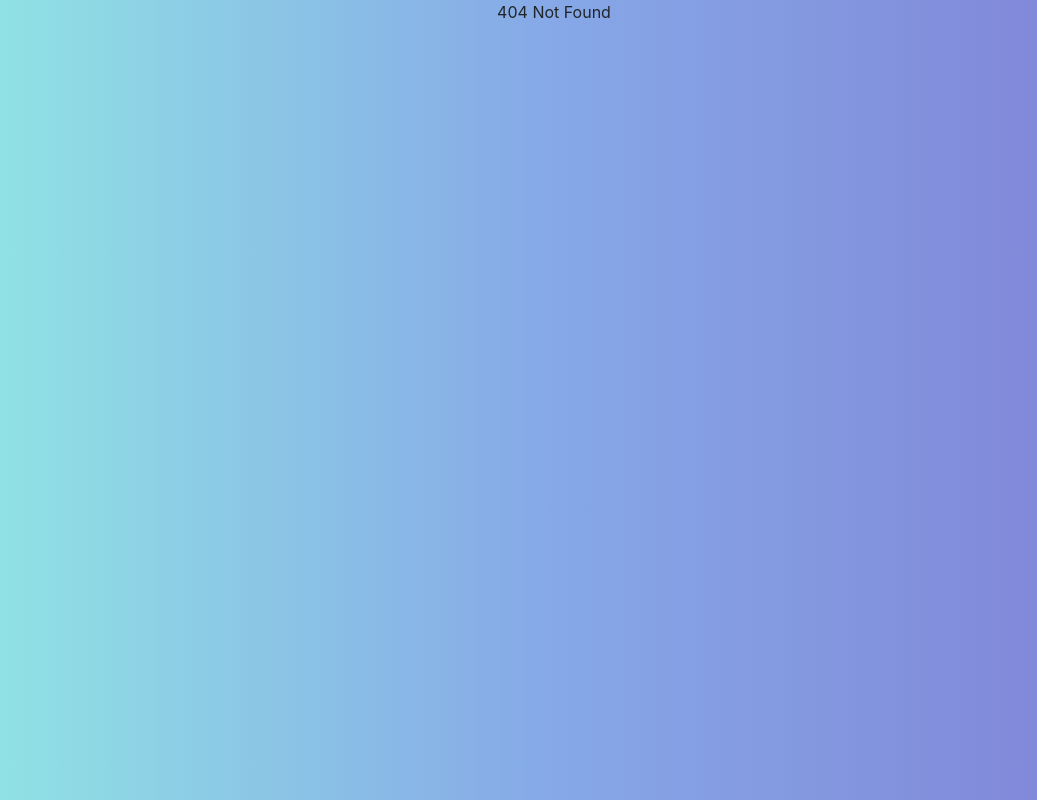
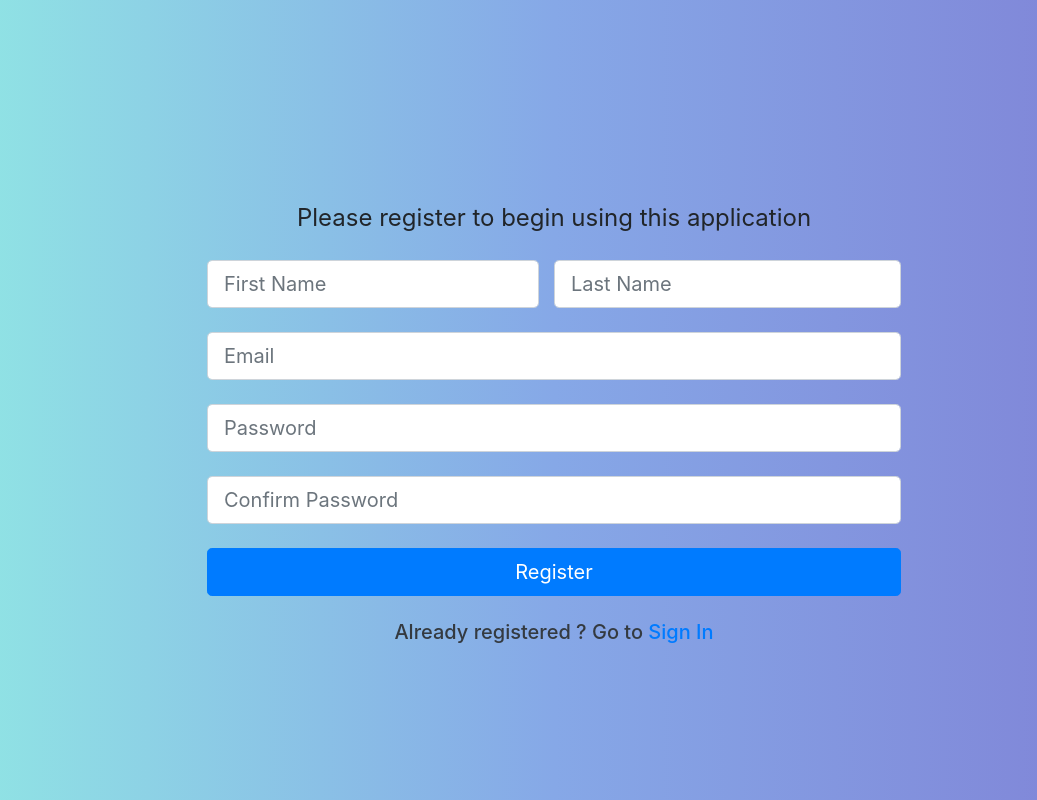
Before and after one commit to mayur256/chat, a React (Create React App) app in the folder client/: page /#/register in a window 1280 px wide. Before the commit this address had no page. Shown: the whole page, without its empty margins (86-1123 px from the left). Built offline with nearby package versions, Linux system fonts and the light colour scheme; sample sign-in values are in the browser's storage.

Commit message:
[feature]: Created UI for Regsiter Page

```diff
--- a/client/src/App.css
+++ b/client/src/App.css
@@ -227,7 +227,7 @@ body,html{
   cursor: pointer;
 }
 
-.login-form {
+.login-form, .signup-form {
   height: 50vh;
   margin: 25vh 0 0 0;
 }
--- a/client/src/components/layouts/Home.tsx
+++ b/client/src/components/layouts/Home.tsx
@@ -12,7 +12,7 @@ import MessageArea from "./MessageArea";
 import { ContactThreadType, MessageType } from '../types';
 
 // Utilities
-import { delay } from "../../utilities/Common";
+// import { delay } from "../../utilities/Common";
 import { mockedContactThread } from "../../utilities/mocks";
 
 // Types definitions for socket.io
--- a/client/src/components/layouts/Login.tsx
+++ b/client/src/components/layouts/Login.tsx
@@ -7,11 +7,11 @@ import { Link } from "react-router-dom";
 // Atoms / Molecules components
 import Input from "../atoms/Input";
 import Button from "../atoms/Button";
+import FormControl from "../molecules/FormControl";
+import Checkbox from "../molecules/Checkbox";
 
 // Utilities
 import { login } from "../../utilities/Common";
-import FormControl from "../molecules/FormControl";
-import Checkbox from "../molecules/Checkbox";
 
 // Component Definition
 const Login = (): ReactElement => {
--- /dev/null
+++ b/client/src/components/layouts/Register.tsx
@@ -0,0 +1,92 @@
+// Top level imports
+import { ReactElement } from "react";
+
+// react - router
+import { Link } from "react-router-dom";
+
+// Atoms / Molecules components
+import Input from "../atoms/Input";
+import Button from "../atoms/Button";
+import FormControl from "../molecules/FormControl";
+
+// Component definition
+const Register = (): ReactElement => {
+    return (
+        <form className="signup-form">
+            <legend className="mb-4 text-center">Please register to begin using this application</legend>
+
+            {/** Name Section */}
+            <div className="row">
+                <div className="col-xs-12 col-md-6">
+                    <FormControl className="form-floating mb-4">
+                        <Input
+                            id="first-name"
+                            name="firstName"
+                            placeholder="First Name"
+                            className="form-control form-control-lg"
+                        />
+                    </FormControl>
+                </div>
+
+                <div>
+                    <FormControl className="form-floating mb-4">
+                        <Input
+                            id="last-name"
+                            name="lastName"
+                            placeholder="Last Name"
+                            className="form-control form-control-lg"
+                        />
+                    </FormControl>
+                </div>
+            </div>
+
+            {/** Username / Email */}
+            <FormControl className="form-floating mb-4">
+                <Input
+                    id="email"
+                    type="email"
+                    name="email"
+                    placeholder="Email"
+                    className="form-control form-control-lg"
+                />
+            </FormControl>
+
+            {/** Password field */}
+            <FormControl className="form-floating mb-4">
+                <Input
+                    id="password"
+                    type="password"
+                    name="password"
+                    placeholder="Password"
+                    className="form-control form-control-lg"
+                />
+            </FormControl>
+
+            {/** Confirm Password field */}
+            <FormControl className="form-floating mb-4">
+                <Input
+                    id="confirm-password"
+                    type="password"
+                    name="confirmPassword"
+                    placeholder="Confirm Password"
+                    className="form-control form-control-lg"
+                />
+            </FormControl>
+
+            {/** Submit */}
+            <Button
+                block
+                size="lg"
+            >
+                Register
+            </Button>
+
+            <div className="mt-4 mb-4 text-dark text-center">
+                <h5>Already registered ?
+                Go to <Link to="/login">Sign In</Link></h5>
+            </div>
+        </form>
+    );
+}
+
+export default Register;
--- a/client/src/router/AppRouter.tsx
+++ b/client/src/router/AppRouter.tsx
@@ -14,6 +14,7 @@ import { isLoggedIn } from "../utilities/Common";
 // Layouts
 const Login = React.lazy((): Promise<{ default: ComponentType }> => import('../components/layouts/Login'));
 const Home = React.lazy((): Promise<{ default: ComponentType }> => import('../components/layouts/Home'));
+const Register = React.lazy((): Promise<{ default: ComponentType }> => import('../components/layouts/Register'));
 
 // Routes definition
 const routes = [
@@ -29,6 +30,11 @@ const routes = [
     name: 'login',
     path: 'login',
     component: <Login />,
+  },
+  {
+    name: 'register',
+    path: 'register',
+    component: <Register />,
   },
 ];
 
```
